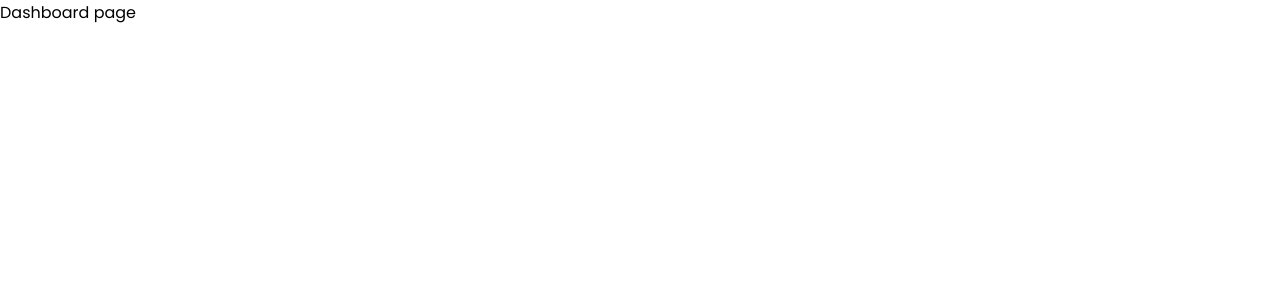
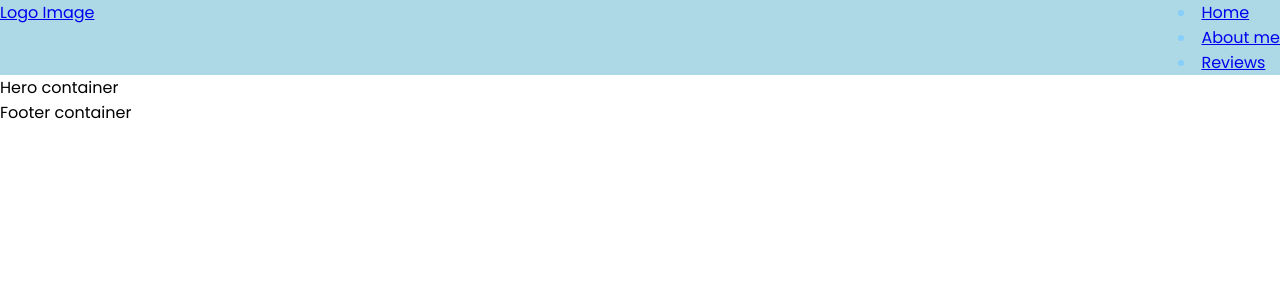
Before and after one commit to Hong-Zhen/reactjs-auth_login, a React (Create React App) app: page / in a window 1280 px wide. Shown: the top 300 px of the page. Built offline with nearby package versions, Linux system fonts and the light colour scheme; no server answers.

Commit message:
homepage and dashboard added component added

```diff
--- a/src/App.js
+++ b/src/App.js
@@ -1,6 +1,7 @@
 import React from "react";
 import { AuthProvider } from "./contexts/AuthContext";
 import { BrowserRouter as Router, Switch, Route } from "react-router-dom";
+import Homepage from "./components/Homepage";
 import Dashboard from "./components/Dashboard";
 import Signup from "./components/Signup";
 import Login from "./components/Login";
@@ -12,9 +13,10 @@ function App() {
         <Router>
           <AuthProvider>
             <Switch>
-              <Route path="/" exact component={Dashboard} />
+              <Route path="/" exact component={Homepage} />
               <Route path="/signup" component={Signup} />
               <Route path="/login" component={Login} />
+              <Route path="/dashboard" exact component={Dashboard} />
             </Switch>
           </AuthProvider>
         </Router>
--- a/src/components/Dashboard.js
+++ b/src/components/Dashboard.js
@@ -1,7 +1,6 @@
 import React from "react";
 
 const Dashboard = () => {
-
   return <div className="">Dashboard page</div>;
 };
 
--- /dev/null
+++ b/src/components/Homepage.js
@@ -0,0 +1,15 @@
+import React from "react";
+import Navbar from "./Navbar";
+import "../css/Homepage.css";
+
+const Homepage = () => {
+  return (
+    <div style={{ display: "flex", flexDirection: "column" }}>
+      <Navbar />
+      <div>Hero container</div>
+      <footer>Footer container</footer>
+    </div>
+  );
+};
+
+export default Homepage;
--- a/src/components/Login.js
+++ b/src/components/Login.js
@@ -18,14 +18,14 @@ const Login = () => {
     try {
       setError("");
       setLoading(true);
-      setErrAlert("error");
+      setErrAlert("success");
       setError("Logging in...");
       await login(emailRef.current.value, pwd1Ref.current.value);
-      console.log(`Logged In successfull
+      console.log(`Logged In successfully!
           Email: ${emailRef.current.value} PW: ${pwd1Ref.current.value}`);
       setErrAlert("success");
-      setError("Logged in...");
-      history.push("/");
+      setError("Logged in! Redirecting...");
+      history.push("/dashboard");
     } catch {
       setError("Fail to sign in. Try Again Later");
       setErrAlert("error");
--- /dev/null
+++ b/src/components/Navbar.js
@@ -0,0 +1,36 @@
+import React, { useState, useEffect } from "react";
+import { Link } from "react-router-dom";
+import "../css/Navbar.css";
+
+const Navbar = () => {
+  const [currNav, setCurrNav] = useState();
+  useEffect(() => {
+    console.log(`${currNav} clicked`);
+  });
+  return (
+    <nav className="nav-container">
+      <Link to="/" exact>
+        Logo Image
+      </Link>
+      <div className="nav-menu">
+        <li>
+          <Link to="/" exact onClick={() => setCurrNav("Home")}>
+            Home
+          </Link>
+        </li>
+        <li>
+          <Link to="/" exact onClick={() => setCurrNav("About Me")}>
+            About me
+          </Link>
+        </li>
+        <li>
+          <Link to="/" exact onClick={() => setCurrNav("Reviews")}>
+            Reviews
+          </Link>
+        </li>
+      </div>
+    </nav>
+  );
+};
+
+export default Navbar;
--- /dev/null
+++ b/src/css/Navbar.css
@@ -0,0 +1,11 @@
+.nav-container {
+  background-color: lightblue;
+  color: white;
+  width: 100%;
+  display: flex;
+  justify-content: space-between;
+}
+
+.nav-menu {
+  color: lightskyblue;
+}
--- a/src/index.js
+++ b/src/index.js
@@ -2,7 +2,6 @@ import React from "react";
 import ReactDOM from "react-dom";
 import "./index.css";
 import App from "./App";
-import reportWebVitals from "./reportWebVitals";
 
 ReactDOM.render(
   <React.StrictMode>
@@ -10,8 +9,3 @@ ReactDOM.render(
   </React.StrictMode>,
   document.getElementById("root")
 );
-
-// If you want to start measuring performance in your app, pass a function
-// to log results (for example: reportWebVitals(console.log))
-// or send to an analytics endpoint. Learn more: https://bit.ly/CRA-vitals
-reportWebVitals();
```
Also changed, not shown: src/css/Homepage.css (added).
